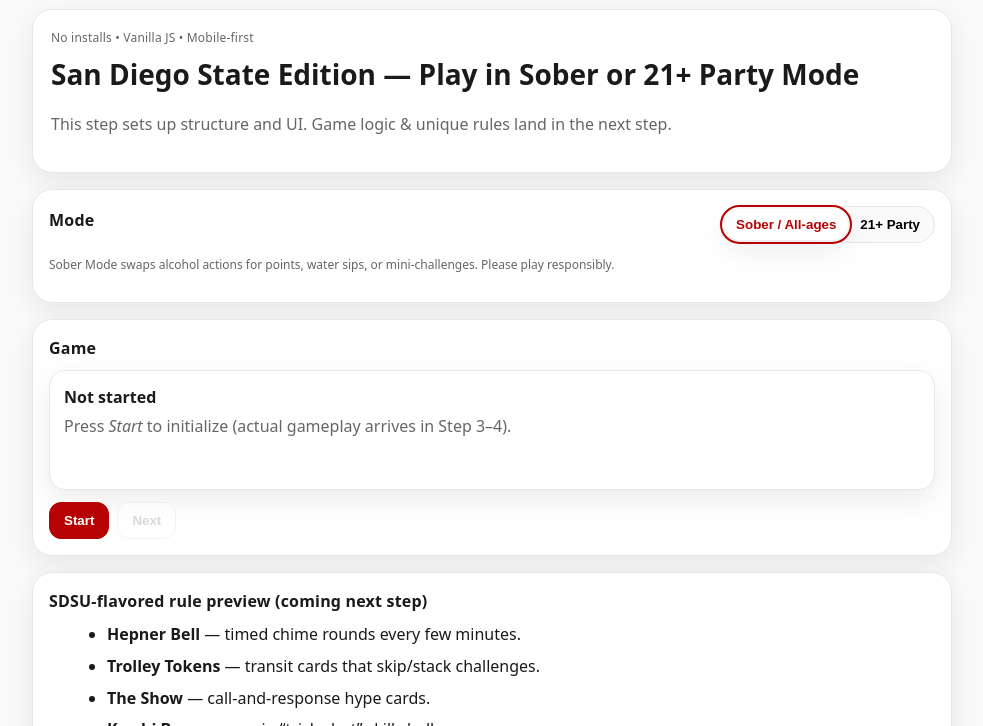
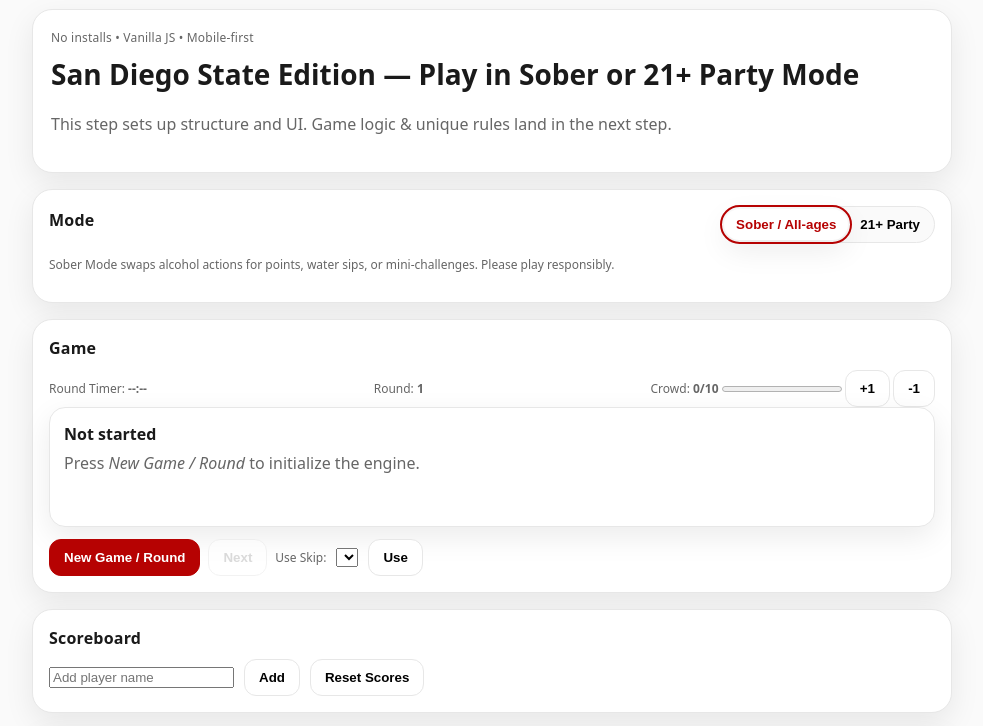
Before and after one commit to ethangarc1a/SDSU-Game, a plain HTML site: page index.html in a window 1280 px wide. Shown: the part 69-795 px from the top of the page, without its empty margins (148-1131 px from the left). Drawn offline with Linux system fonts and the light colour scheme.

Commit message:
Update index.html

```diff
--- a/index.html
+++ b/index.html
@@ -48,15 +48,46 @@
 
     <section class="panel">
   <h3 class="section-title">Game</h3>
+
+  <!-- HUD -->
+  <div class="hud row between center">
+    <div class="tiny muted">Round Timer: <strong id="timer">--:--</strong></div>
+    <div class="tiny muted">Round: <strong id="roundLabel">1</strong></div>
+    <div class="tiny muted crowd-wrap">
+      Crowd: <strong id="crowdVal">0/10</strong>
+      <progress id="crowdBar" max="10" value="0" aria-label="Crowd meter"></progress>
+      <button id="crowdPlus" class="btn tinybtn" title="Crowd +1">+1</button>
+      <button id="crowdMinus" class="btn tinybtn" title="Crowd -1">-1</button>
+    </div>
+  </div>
+
   <div class="game">
     <div id="card" class="card" aria-live="polite">
       <div class="card-title">Not started</div>
-          <p class="card-body muted">Press <em>Start</em> to initialize (actual gameplay arrives in Step 3–4).</p>
+      <p class="card-body muted">Press <em>New Game / Round</em> to initialize the engine.</p>
     </div>
+
     <div class="controls">
-          <button id="startBtn" class="btn primary">Start</button>
+      <button id="startBtn" class="btn primary">New Game / Round</button>
       <button id="nextBtn" class="btn" disabled>Next</button>
+
+      <div class="row">
+        <span class="tiny muted">Use Skip:</span>
+        <select id="skipSelect" class="input"></select>
+        <button id="useSkipBtn" class="btn">Use</button>
+        <span id="skipArmedNote" class="tiny muted" aria-live="polite"></span>
       </div>
+    </div>
+  </div>
+</section>
+
+    <section class="panel">
+  <h3 class="section-title">Scoreboard</h3>
+  <div id="players" class="players"></div>
+  <div class="row">
+    <input id="newPlayerName" class="input" placeholder="Add player name" />
+    <button id="addPlayerBtn" class="btn">Add</button>
+    <button id="resetScoresBtn" class="btn">Reset Scores</button>
   </div>
 </section>
 
```
Lines whose indentation alone changed are shown as unchanged.
